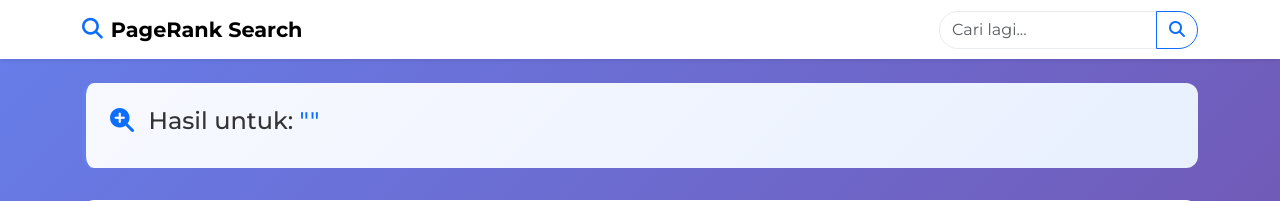
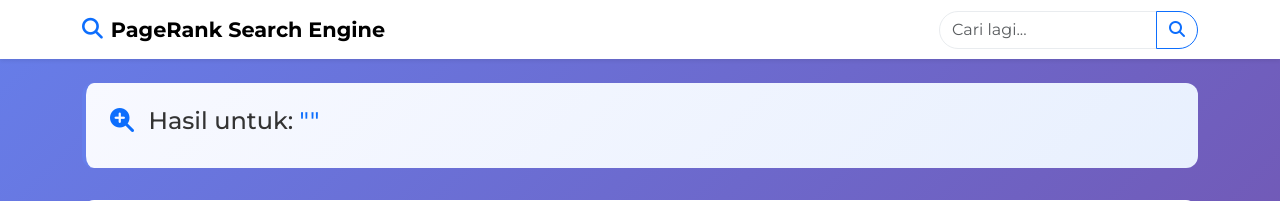
Before and after one commit to mukaaromaah/PageRank-Search-Engine, a Flask app: page /search in a window 1280 px wide. Shown: the top 201 px of the page. Run offline with Flask 3, Linux system fonts and the light colour scheme.

Commit message:
Update Final Version

```diff
--- a/static/js/script.js
+++ /dev/null
@@ -1,4 +0,0 @@
-// search_engine_project/static/js/script.js
-// Untuk proyek sederhana ini, tidak ada kode JavaScript yang diperlukan secara default.
-// Kamu bisa menambahkan fungsionalitas JavaScript di sini nanti jika ingin,
-// misalnya validasi form atau efek UI.
--- a/templates/results.html
+++ b/templates/results.html
@@ -14,7 +14,7 @@
         <div class="container">
             <a class="navbar-brand d-flex align-items-center" href="/">
                 <i class="fas fa-search me-2 text-primary"></i>
-                <span class="fw-bold">PageRank Search</span>
+                <span class="fw-bold">PageRank Search Engine</span>
             </a>
             <form class="d-flex search-form-mini" action="/search" method="get">
                 <div class="input-group">
```
Also changed, not shown: src/crawler/__init__.py (deleted), src/database/__init__.py (deleted), src/pagerank/__init__.py (deleted), src/web/__init__.py (deleted), utils/__init__.py (deleted).
